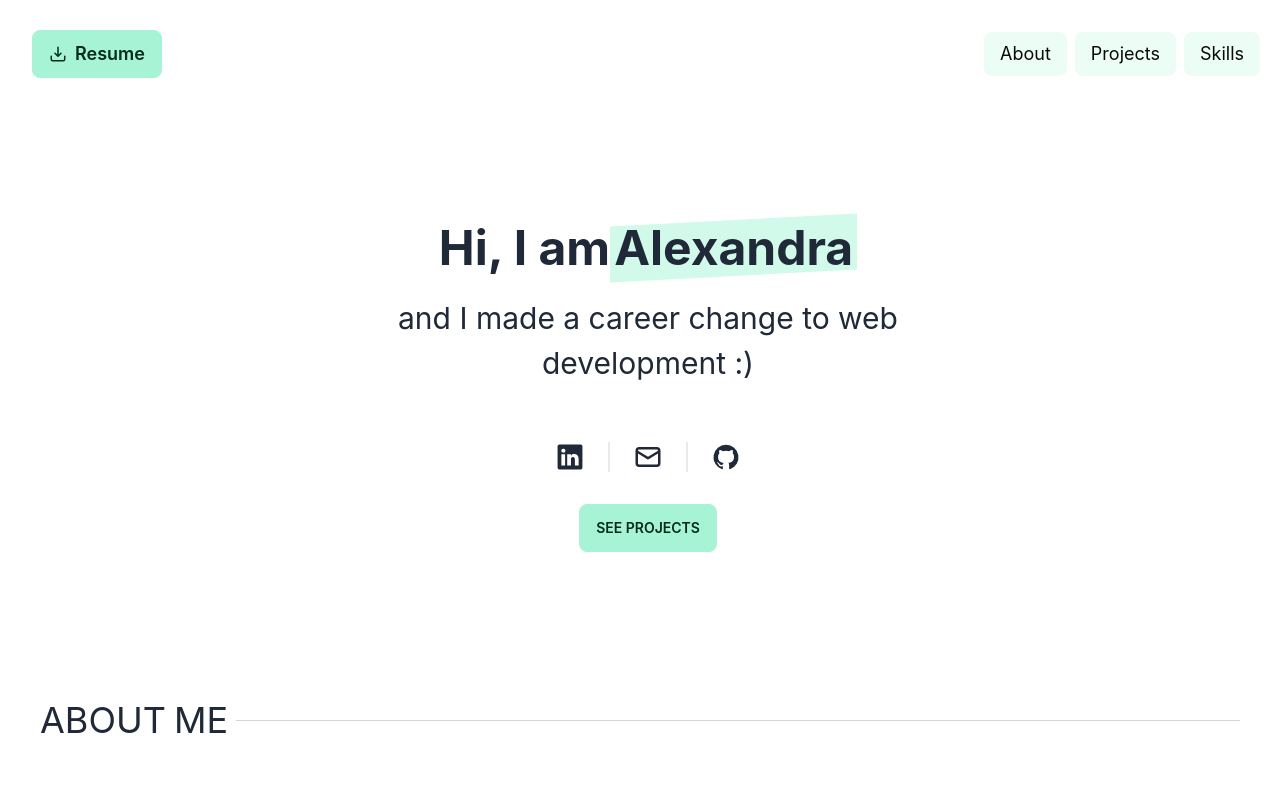
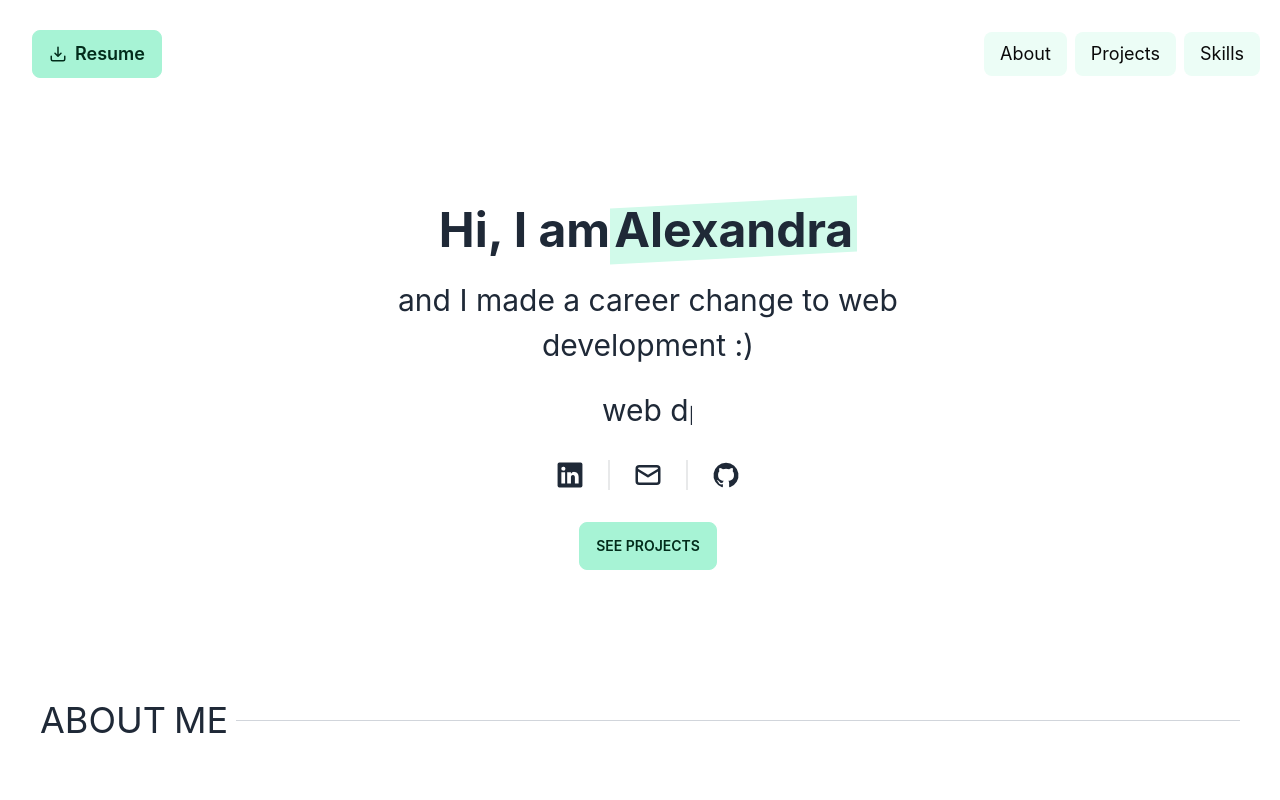
Before and after one commit to MariaA-109/alexandraacosta-portfolio, a React (Create React App) app: page / in a window 1280 px wide. Shown: the top 800 px of the page. Built offline with nearby package versions, Linux system fonts and the light colour scheme.

Commit message:
typed.js installed again for testing

```diff
--- a/package.json
+++ b/package.json
@@ -13,6 +13,7 @@
     "react-router-dom": "^6.14.2",
     "react-scripts": "^5.0.1",
     "react-scroll": "^1.8.9",
+    "typed.js": "^2.0.16",
     "web-vitals": "^2.1.4"
   },
   "scripts": {
--- a/src/components/Hero.js
+++ b/src/components/Hero.js
@@ -3,8 +3,8 @@ import { UilLinkedin } from "@iconscout/react-unicons";
 import { UilEnvelopeAlt } from "@iconscout/react-unicons";
 import { UilGithub } from "@iconscout/react-unicons";
 import { Link } from "react-router-dom";
-//import Typed from "typed.js";
-//import { useEffect, useRef } from "react";
+import Typed from "typed.js";
+import { useEffect, useRef } from "react";
 
 function Hero() {
   const handleEmailClick = () => {
@@ -19,7 +19,7 @@ function Hero() {
     });
   };
 
-  /* const el = useRef(null);
+  const el = useRef(null);
   useEffect(() => {
     const typed = new Typed(el.current, {
       strings: ["web development :) "],
@@ -34,7 +34,7 @@ function Hero() {
     return () => {
       typed.destroy();
     };
-  }, []);*/
+  }, []);
 
   return (
     <div>
@@ -51,7 +51,7 @@ function Hero() {
             <p className="text-3xl py-6 leading-normal">
               and I made a career change to web development :)
             </p>
-            {/* <span className="text-3xl py-6" ref={el}></span> */}
+            <span className="text-3xl py-6" ref={el}></span>
             <div className="flex w-full mt-8 mb-8 justify-center">
               <Link
                 to="https://www.linkedin.com/in/alexandra-acosta-aviles/"
```
Also changed, not shown: 1 other file (tests, documents, lock files or other folders).
